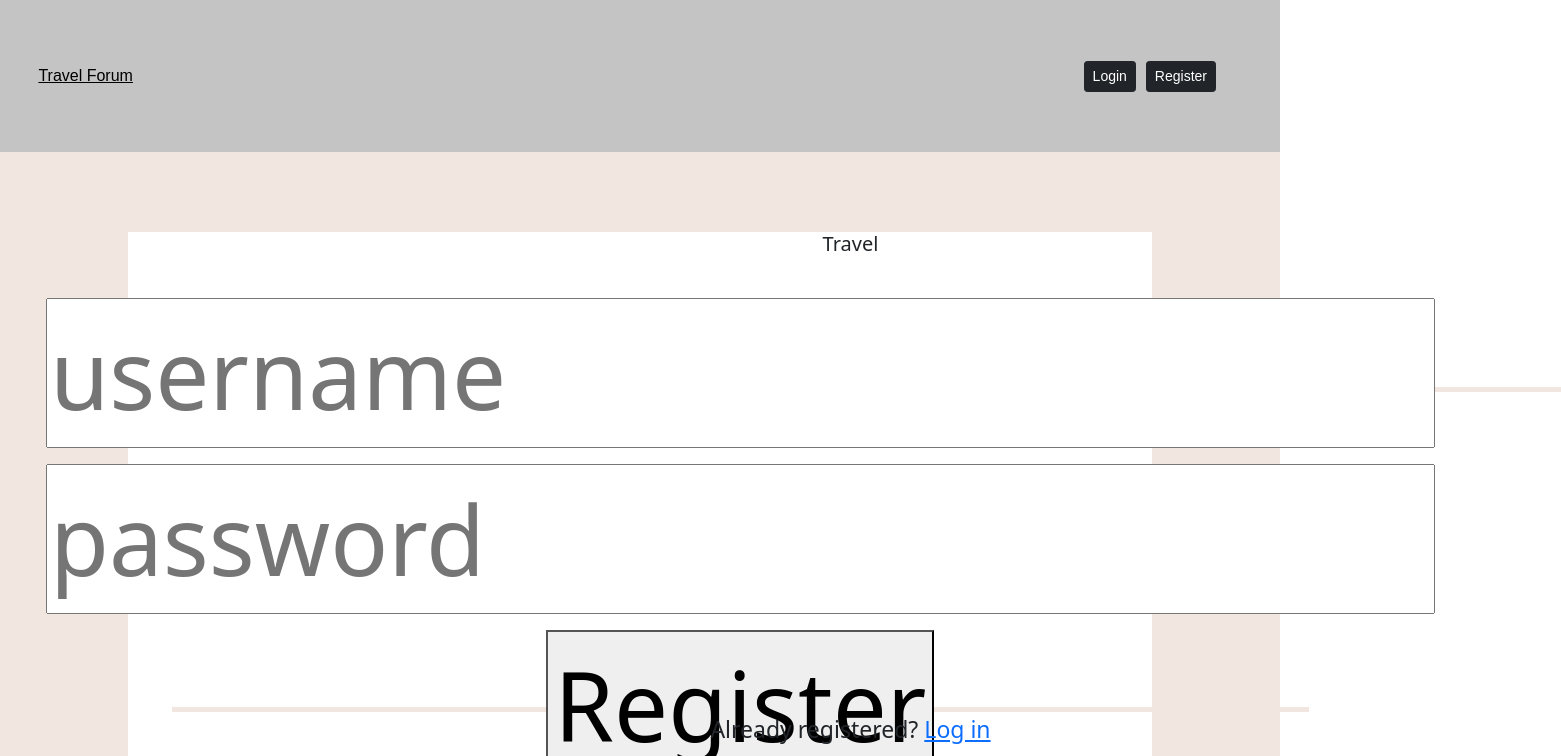
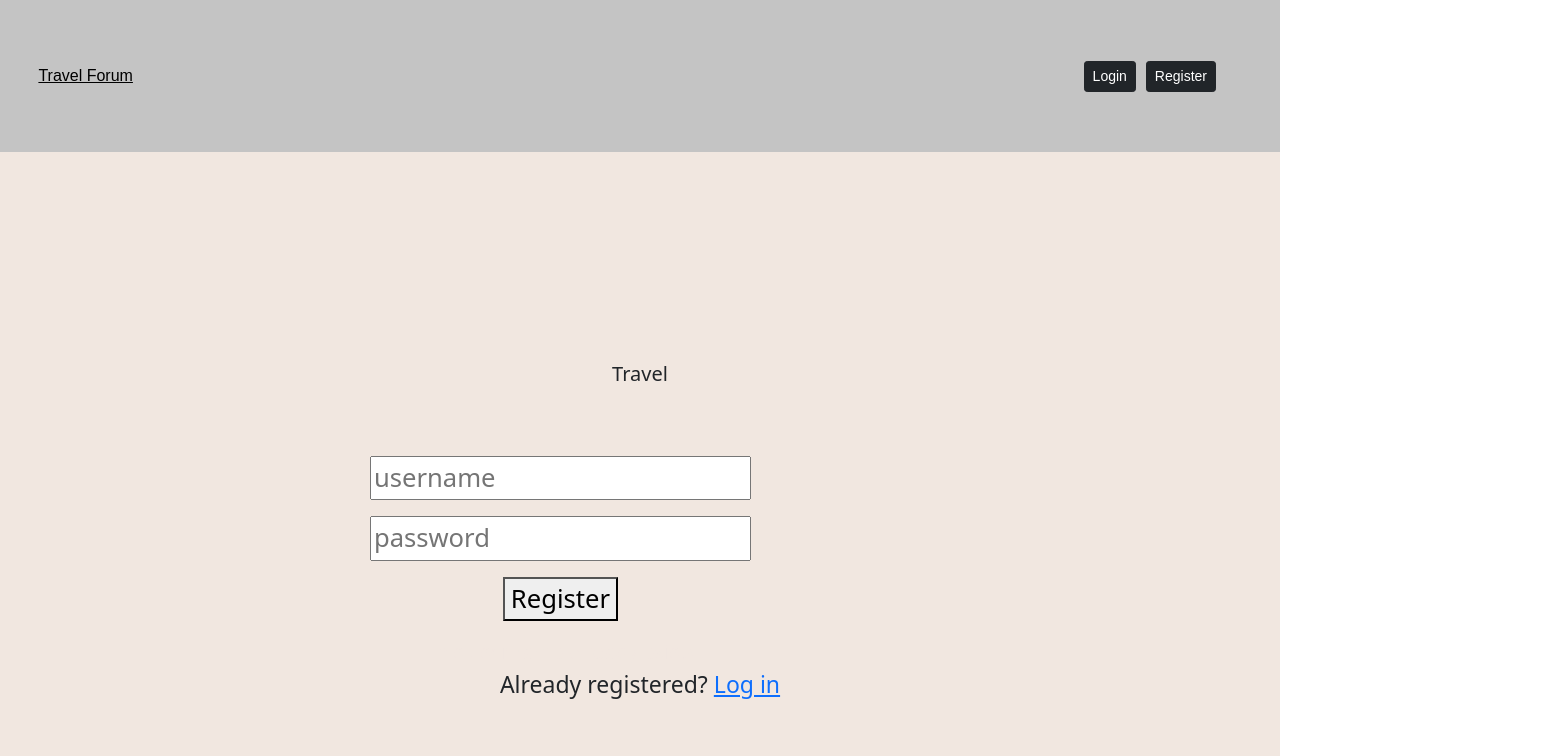
Before and after one commit to DeniiseB/travel-forum, a React (Create React App) app in the folder frontend/: page /register in a window 1280 px wide. Shown: the top 756 px of the page, 1561 px wide, since content can reach past the window. Built offline with nearby package versions, Linux system fonts and the light colour scheme; no server answers.

Commit message:
Remake of register css

```diff
--- a/frontend/src/contexts/UserContext.jsx
+++ b/frontend/src/contexts/UserContext.jsx
@@ -16,7 +16,7 @@ const UserContextProvider = (props) => {
       headers: { "content-type": "application/json" },
       body: JSON.stringify(user),
     });
-    await login(user)
+
     return res;
   };
 
--- a/frontend/src/pages/register.jsx
+++ b/frontend/src/pages/register.jsx
@@ -7,7 +7,7 @@ export default function Register() {
   const [username, setUsername] = useState("");
   const [password, setPassword] = useState("");
   const [usernameExists, setUsernameExists] = useState(false);
-  const { register } = useContext(UserContext);
+  const { register, login } = useContext(UserContext);
   const history = useHistory();
 
   async function registerNewUser() {
@@ -21,9 +21,12 @@ export default function Register() {
       setTimeout(function () {
         setUsernameExists(false);
       }, 8000);
-    } else {
+
+    }
+    else {
       console.log("User registered");
       history.push("/");
+      await login(user)
     }
     setUsername("");
     setPassword("");
@@ -71,7 +74,6 @@ export default function Register() {
 
 const styles = {
   resgisterWrapper: {
-    width: "100%",
     height: "100vh",
     backgroundColor: "#f1e7e0",
     display: "flex",
@@ -79,9 +81,6 @@ const styles = {
     justifyContent: "center",
   },
   container: {
-    backgroundColor: "white",
-    width: "80%",
-    height: "80%",
     display: "grid",
     gridTemplateRows: "25% 50% 25%",
     fontSize: "2em",
@@ -94,7 +93,7 @@ const styles = {
     display: "flex",
     flexDirection: "column",
     gap: "2vh",
-    fontSize: "3em",
+    fontSize: "0.8em",
     width: "80%",
     alignItems: "center",
     marginLeft: "4vh",
@@ -103,6 +102,7 @@ const styles = {
   },
   login: {
     fontSize: "23px",
+    marginTop:"20px"
   },
   warning: {
     fontSize: "20px",
@@ -110,7 +110,7 @@ const styles = {
     display: "block",
   },
   hide: {
-    color: "white",
+    color: "#f1e7e0",
     fontSize: "20px",
   },
   success: {
```
Also changed, not shown: 1 other file (tests, documents, lock files or other folders).
